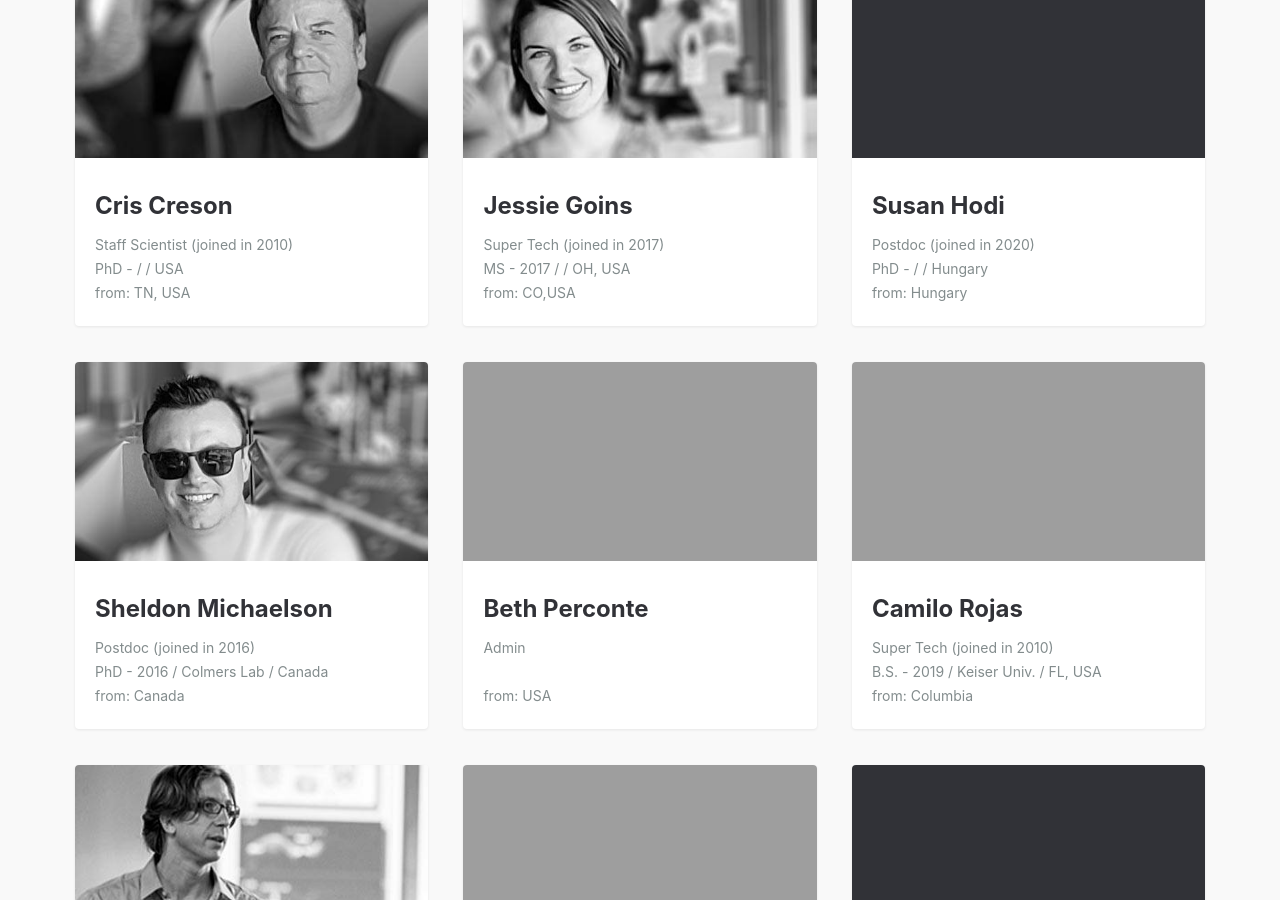
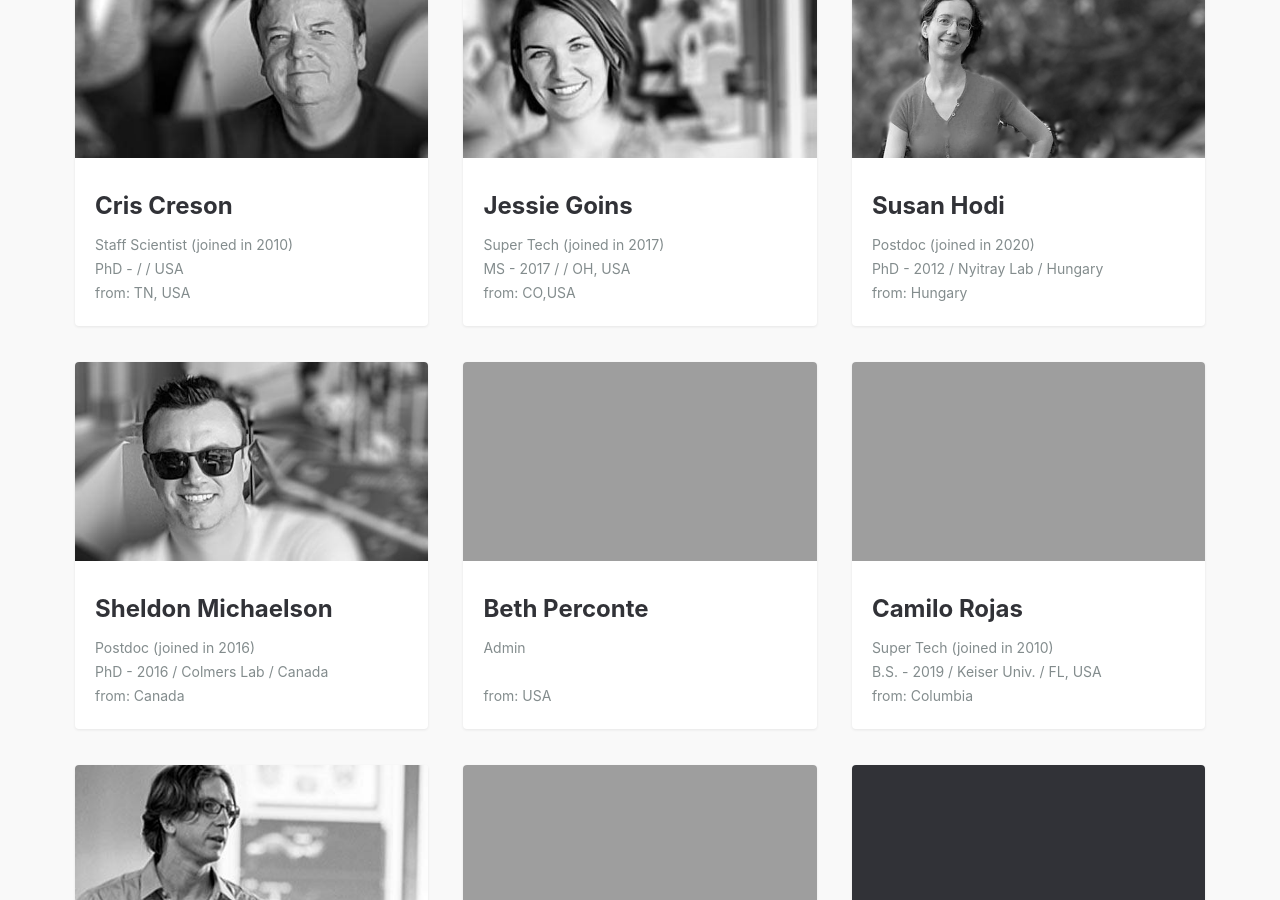
Before and after one commit to RumbaughLab/RumbaughLab.github.io, a Jekyll site: the page built from people.md, in a window 1280 px wide and 900 px high, scrolled down 783 px. Built offline with Jekyll 4.4.1, drawn with Linux system fonts in a browser that asks for light colours; some web fonts are replaced.

Commit message:
team update

```diff
--- a/_data/people.json
+++ b/_data/people.json
@@ -50,8 +50,8 @@
 			"name": "Susan Hodi",
 			"role": "Postdoc (joined in 2020)",
 			"exp": "5",
-			"since": "PhD - / / Hungary",
-			// "img": "Susan",
+			"since": "PhD - 2012 / Nyitray Lab / Hungary",
+			"img": "Susan",
 			"from":"Hungary",
 			"url": "{{ site.url }}{{ site.baseurl }}/the-team/"
 		},
```
Also changed, not shown: assets/img/Susan.jpg (added), assets/img/people/Susan.jpg (added), assets/img/people/Susan_lg.jpg (added), assets/img/people/Susan_md.jpg (added), assets/img/people/Susan_placehold.jpg (added), assets/img/people/Susan_sm.jpg (added), assets/img/people/Susan_thumb.jpg (added), assets/img/people/Susan_thumb@2x.jpg (added), assets/img/people/Susan_xs.jpg (added).
